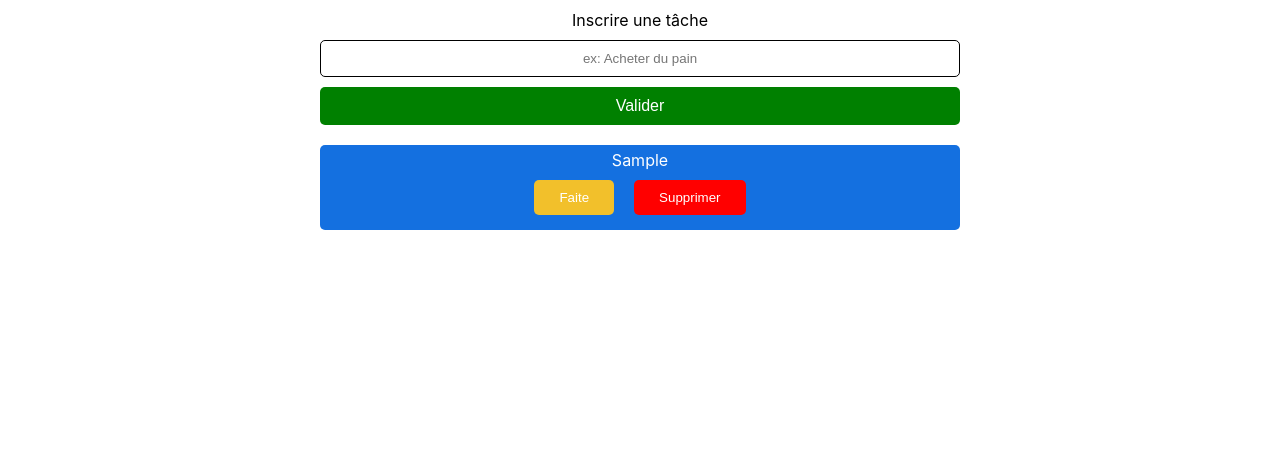
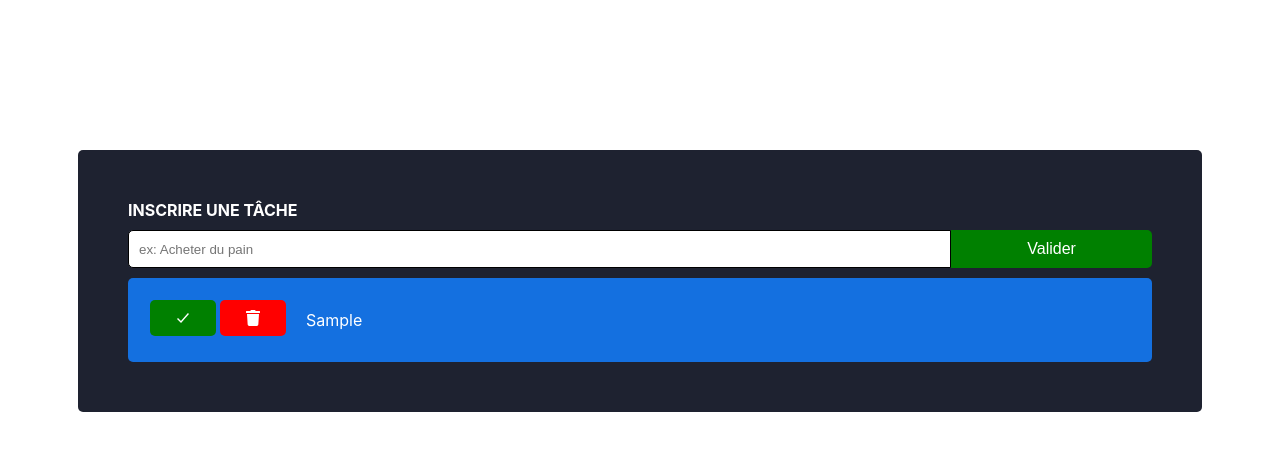
Before and after one commit to AxelRaboit/Training-ReactJS-Todo-using-useState-useReduce-localStorage-multiple-files, a React (Create React App) app: page / in a window 1280 px wide. Both pictures are taken after typing "Sample" into the empty fields and a click on the button "Valider". Shown: the top 450 px of the page. Built offline with nearby package versions, Linux system fonts and the light colour scheme.

Commit message:
add better style

```diff
--- a/package.json
+++ b/package.json
@@ -8,6 +8,7 @@
     "@testing-library/user-event": "^13.5.0",
     "react": "^17.0.2",
     "react-dom": "^17.0.2",
+    "react-icons": "^4.3.1",
     "react-scripts": "5.0.0",
     "web-vitals": "^2.1.4"
   },
--- a/src/App.css
+++ /dev/null
@@ -1,38 +0,0 @@
-.App {
-  text-align: center;
-}
-
-.App-logo {
-  height: 40vmin;
-  pointer-events: none;
-}
-
-@media (prefers-reduced-motion: no-preference) {
-  .App-logo {
-    animation: App-logo-spin infinite 20s linear;
-  }
-}
-
-.App-header {
-  background-color: #282c34;
-  min-height: 100vh;
-  display: flex;
-  flex-direction: column;
-  align-items: center;
-  justify-content: center;
-  font-size: calc(10px + 2vmin);
-  color: white;
-}
-
-.App-link {
-  color: #61dafb;
-}
-
-@keyframes App-logo-spin {
-  from {
-    transform: rotate(0deg);
-  }
-  to {
-    transform: rotate(360deg);
-  }
-}
--- a/src/App.js
+++ b/src/App.js
@@ -1,4 +1,3 @@
-import './App.css';
 import Form from './components/todo/Form';
 
 function App() {
--- a/src/components/todo/Form.css
+++ b/src/components/todo/Form.css
@@ -1,22 +1,39 @@
-.form {
+.container__form {
     display: flex;
     flex-direction: column;
-    width: 50%;
-    margin: 0 auto;
+    width: 80%;
+    margin: 150px auto;
+    padding: 50px;
+    border-radius: 5px;
+    background-color: rgb(30, 34, 48);
 }
 
-.form label {
-    margin: 10px;
+.container__form__item {
+    display: flex;
+
 }
 
-.form input {
-    border-radius: 5px;
+.container__form form {
+    display: flex;
+    flex-direction: column;
+}
+
+.container__form label {
+    margin-bottom: 10px;
+    color: white;
+    text-transform: uppercase;
+    font-weight: bold;
+}
+
+.container__form input {
+    width: 80%;
+    border-radius: 5px 0 0 5px;
     border: 1px solid;
-    padding: 10px 0;
-    text-align: center;
+    padding: 10px;
 }
 
 .errorMessage {
+    text-align: center;
     color: white;
     background-color: red;
     padding: 10px 25px;
@@ -27,9 +44,9 @@
     background-color: green;
     color: white;
     border: none;
-    padding: 10px 0;
-    margin: 10px 0;
-    border-radius: 5px;
+    padding: 10px;
+    width: 20%;
+    border-radius: 0 5px 5px 0;
     cursor: pointer;
     font-size: 16px;
 }
--- a/src/components/todo/Form.js
+++ b/src/components/todo/Form.js
@@ -1,6 +1,7 @@
-import React, { useState, useEffect , useReducer, Fragment } from 'react';
+import React, { useState, useEffect , useReducer } from 'react';
 import Todo from './Todo';
 import './Form.css';
+import { IoLogoHackernews } from 'react-icons/io5';
 
 export const ACTIONS = {
     ADD_TODO: 'add-todo',
@@ -55,21 +56,25 @@ function Form() {
     function handleSubmit(e) {
         e.preventDefault();
         if(content) {
+            if(content.length < 80) {
                 dispatch({type: ACTIONS.ADD_TODO, payload: {content: content}})
                 setErrorMessage('');
                 setContent('');
+            } else {
+                setErrorMessage('La limite est de 80 characters')
+            }
         } else {
             setErrorMessage('Veuillez indiquer une tâche')
         }
     }
 
     return (
-        <Fragment>
+        <div className='container__form'>
             <form onSubmit={handleSubmit}>
-                <div className='form'>
             <label htmlFor="todoInput">
                 Inscrire une tâche
             </label>
+            <div className='container__form__item'>
                 <input
                     id='todoInput'
                     type="text"
@@ -77,18 +82,18 @@ function Form() {
                     value={content}
                     onChange={e => setContent(e.target.value)}
                 />
+                <button className='submitButton' type='submit'>Valider</button>
+                </div>
                 {
                     errorMessage && <p className='errorMessage'>{errorMessage}</p>
                 }
-                    <button className='submitButton' type='submit'>Valider</button>
-                </div>
             </form>
-            <div>
+            <div className='container__todos'>
                 {todos.map(todo => {
                     return <Todo key={todo.id} todo={todo} dispatch={dispatch}/>
                 })}
             </div>
-        </Fragment>
+        </div>
     )
 }
 
--- a/src/components/todo/Todo.css
+++ b/src/components/todo/Todo.css
@@ -1,25 +1,24 @@
-.completedList {
+ul {
+    display: flex;
+    align-items: center;
     margin: 0;
     padding: 0;
-    width: 50%;
     margin: 0 auto;
     list-style-type: none;
-    background-color: grey;
     color: white;
     border-radius: 5px;
-    padding: 5px 0;
+    padding: 20px;
     margin-top: 10px;
 }
 
+.completedList {
+    background-color: grey;
+}
+
 .incompletList {
-    margin: 0;
-    padding: 0;
-    width: 50%;
-    margin: 0 auto;
-    list-style-type: none;
     background-color: #1470e0;
-    color: white;
-    border-radius: 5px;
-    padding: 5px 0;
-    margin-top: 10px;
 }
+
+.todoButtons {
+    border: solid red;
+}
--- a/src/components/todo/Todo.js
+++ b/src/components/todo/Todo.js
@@ -6,10 +6,12 @@ import './Todo.css';
 function Todo({ todo, dispatch }) {
 
     return (
-        <ul className={todo.complete ? 'completedList' : 'incompletList'}>
-            <ListItem todo={todo}/>
-            <Buttons todo={todo} dispatch={dispatch} />
-        </ul>
+        <div className='container__list'>
+            <ul className={`${todo.complete ? 'completedList' : 'incompletList'}`}>
+                <Buttons todo={todo} dispatch={dispatch} />
+                <ListItem todo={todo}/>
+            </ul>
+        </div>
     )
 }
 
--- a/src/components/todo/buttons/Buttons.css
+++ b/src/components/todo/buttons/Buttons.css
@@ -1,27 +1,35 @@
-.listButtonToggle {
+.buttonList{
     padding: 10px 25px;
-    background-color: #f2c02b;
     color: white;
     border: none;
     border-radius: 5px;
-    margin: 10px;
+    margin: 2px;
     transition: all 0.3s linear;
     cursor: pointer;
 }
 
-.listButtonToggle:hover {
-    background-color: #ac881b;
+.container__buttons svg:last-child {
+    margin-right: 20px;
+}
+
+.listButtonToggleValidate {
+    background-color: green;
+}
+
+.listButtonToggleValidate:hover {
+    background-color: rgb(0, 84, 0);
+}
+
+.listButtonToggleCancel {
+    background-color: rgb(215, 166, 4);
+}
+
+.listButtonToggleCancel:hover {
+    background-color: rgb(169, 130, 2);
 }
 
 .listButtonDelete {
-    padding: 10px 25px;
     background-color: red;
-    color: white;
-    border: none;
-    border-radius: 5px;
-    margin: 10px;
-    transition: all 0.3s linear;
-    cursor: pointer;
 }
 
 .listButtonDelete:hover {
--- a/src/components/todo/buttons/Buttons.js
+++ b/src/components/todo/buttons/Buttons.js
@@ -1,14 +1,14 @@
-import React, { Fragment } from 'react';
+import React from 'react';
 import DeleteButton from './DeleteButton';
 import ToggleButton from './ToggleButton';
 import './Buttons.css';
 
 const Buttons = ({ todo , dispatch }) => {
     return (
-        <Fragment>
+        <div className='container__buttons'>
             <ToggleButton todo={todo} dispatch={dispatch} />
             <DeleteButton todo={todo} dispatch={dispatch} />
-        </Fragment>
+        </div>
     )
 };
 
--- a/src/components/todo/buttons/DeleteButton.js
+++ b/src/components/todo/buttons/DeleteButton.js
@@ -1,15 +1,16 @@
 import React from 'react';
 import { ACTIONS } from '../Form';
+import { FaTrash } from 'react-icons/fa';
 
 const DeleteButton = ({ todo, dispatch }) => {
 
     return (
-        <button
-            className='listButtonDelete'
+        <FaTrash
+            className='buttonList listButtonDelete'
             onClick={() => dispatch({ type: ACTIONS.DELETE_TODO, payload: { id: todo.id } })}
         >
             Supprimer
-        </button>
+        </FaTrash>
     )
 };
 
--- a/src/components/todo/buttons/ToggleButton.js
+++ b/src/components/todo/buttons/ToggleButton.js
@@ -1,17 +1,29 @@
-import React from 'react';
+import React, { Fragment } from 'react';
 import { ACTIONS } from '../Form';
+import { IoCheckmarkSharp } from "react-icons/io5";
+import { IoClose } from "react-icons/io5";
 
 const ToggleButton = ({ todo, dispatch }) => {
 
     return (
-        <button
-            className='listButtonToggle'
-            onClick={() => dispatch({ type: ACTIONS.TOGGLE_TODO, payload: { id: todo.id } })}
-        >
-            {
-                todo.complete ? 'Annuler' : 'Faite'
+        <Fragment>
+            {todo.complete
+                ? (
+                    <IoClose
+                        className='buttonList listButtonToggleCancel'
+                        onClick={() => dispatch({ type: ACTIONS.TOGGLE_TODO, payload: { id: todo.id } })}
+                    >
+                    </IoClose>
+                    )
+                : (
+                    <IoCheckmarkSharp
+                        className='buttonList listButtonToggleValidate'
+                        onClick={() => dispatch({ type: ACTIONS.TOGGLE_TODO, payload: { id: todo.id } })}
+                    >
+                    </IoCheckmarkSharp>
+                    )
             }
-        </button>
+        </Fragment>
     )
 };
 
```
Also changed, not shown: 1 other file (tests, documents, lock files or other folders). Lines whose indentation alone changed are shown as unchanged.
